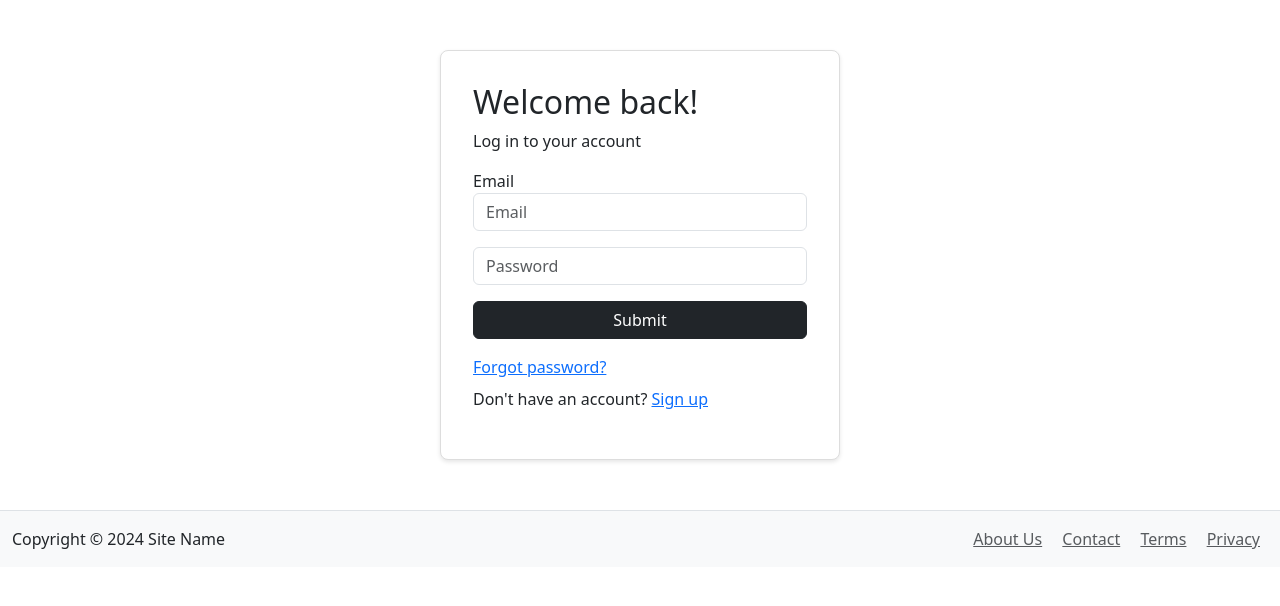
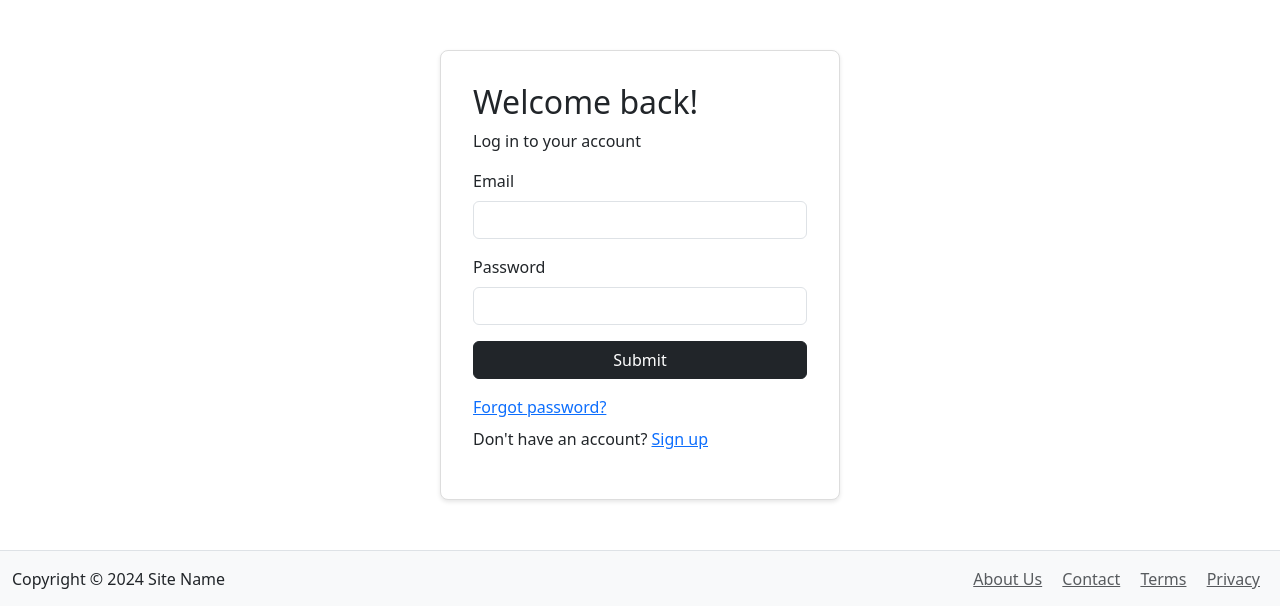
Before and after one commit to larvickl/CS-467-Programming-Quiz, a Python web app: template src/programming_quiz_web_app/templates/auth/login.html in a window 1280 px wide. Shown: the top 606 px of the page. Run offline with Jinja, Linux system fonts and the light colour scheme; the template is opened without the code that fills it, so the values that code supplies are empty, except form fields; form fields are guessed from the names that the template uses.

Commit message:
removed placeholder language for login.html form fields; added error feedbak for email field; added labels

```diff
--- a/src/programming_quiz_web_app/templates/auth/login.html
+++ b/src/programming_quiz_web_app/templates/auth/login.html
@@ -15,11 +15,17 @@ Login
         <form method="POST" action="" novalidate>
             {{ form.hidden_tag() }}
             <div class="mb-3">
-                {{ form.email.label() }}
-                {{ form.email(class="form-control", placeholder="Email") }}
+                {{ form.email.label(class="form-label") }}
+                {{ form.email(class="form-control") }}
+                {% if form.email.errors %}
+                    <div class="invalid-feedback d-block">
+                        {{ form.email.errors[0] }}
+                    </div>
+                {% endif %}
             </div>
             <div class="mb-3">
-                {{ form.password(class="form-control", placeholder="Password") }}
+                {{ form.password.label(class="form-label") }}
+                {{ form.password(class="form-control") }}
                 {% if form.password.errors %}
                     <div class="invalid-feedback d-block">
                         {{ form.password.errors[0] }}
```
